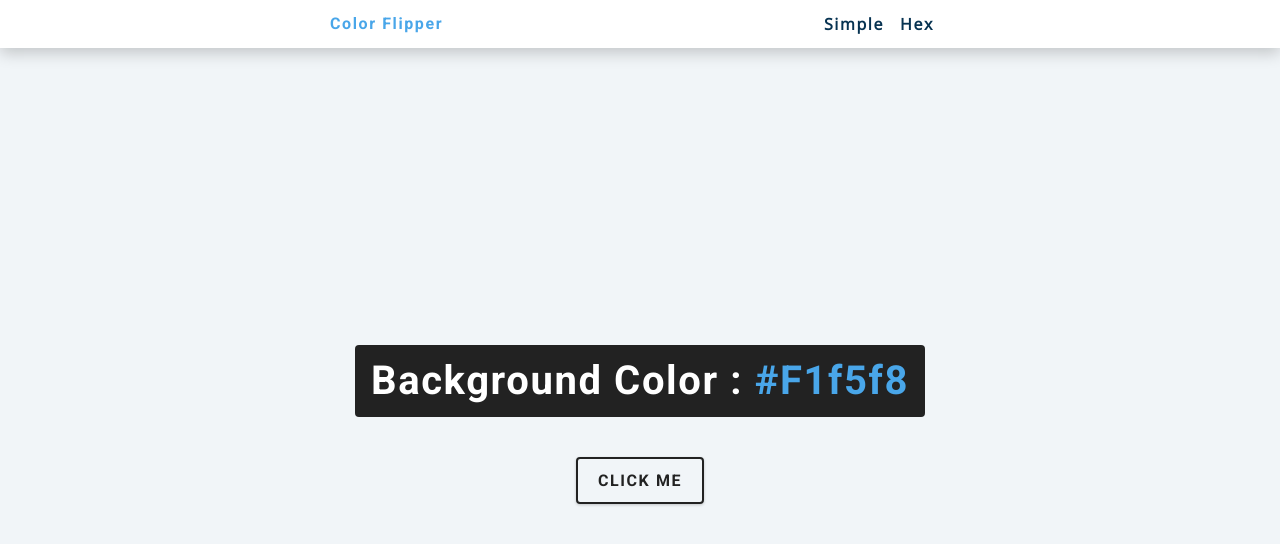
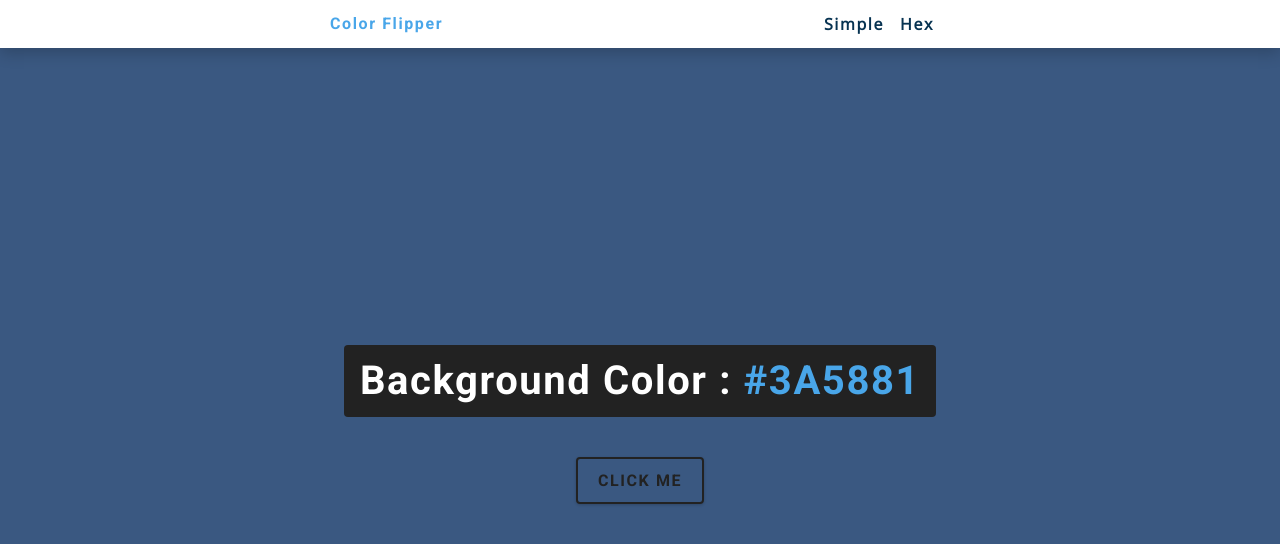
Before and after one commit to yarshy38/Color-Flipper, a plain HTML site: page hexa.html in a window 1280 px wide. Both pictures are taken after a click on the button "CLICK ME". Drawn offline with nearby package versions, Linux system fonts and the light colour scheme.

Commit message:
colpleted the  hexa side too, which will give unlimited differnt colors

```diff
--- a/hexa.html
+++ b/hexa.html
@@ -18,7 +18,7 @@
             <h4>color flipper</h4>
             <ul class="nav-links">
                 <li><a href="index.html">simple</a></li>
-                <li><a href="hex.html">hex</a></li>
+                <li><a href="hexa.html">hex</a></li>
             </ul>
         </div>
     </nav>
@@ -29,7 +29,7 @@
         </div>
     </main>
     <!-- javascript -->
-    <script src="hex.js"></script>
+    <script src="hexa.js"></script>
 </body>
 
 </html>
--- a/hexa.js
+++ b/hexa.js
@@ -1 +1,18 @@
 const hex = [0, 1, 2, 3, 4, 5, 6, 7, 8, 9, "A", "B", "C", "D", "E", "F"];
+
+const btn = document.getElementById('btn');
+const color = document.querySelector('.color');
+btn.addEventListener('click', function () {
+    let hexColor = '#';
+
+    for (let i = 0; i < 6; i++) {
+        const random = randomColor();
+        hexColor += hex[random];
+    }
+    document.body.style.backgroundColor = hexColor;
+    color.textContent = hexColor
+
+    function randomColor() {
+        return Math.floor(Math.random() * hex.length)
+    }
+})
```
